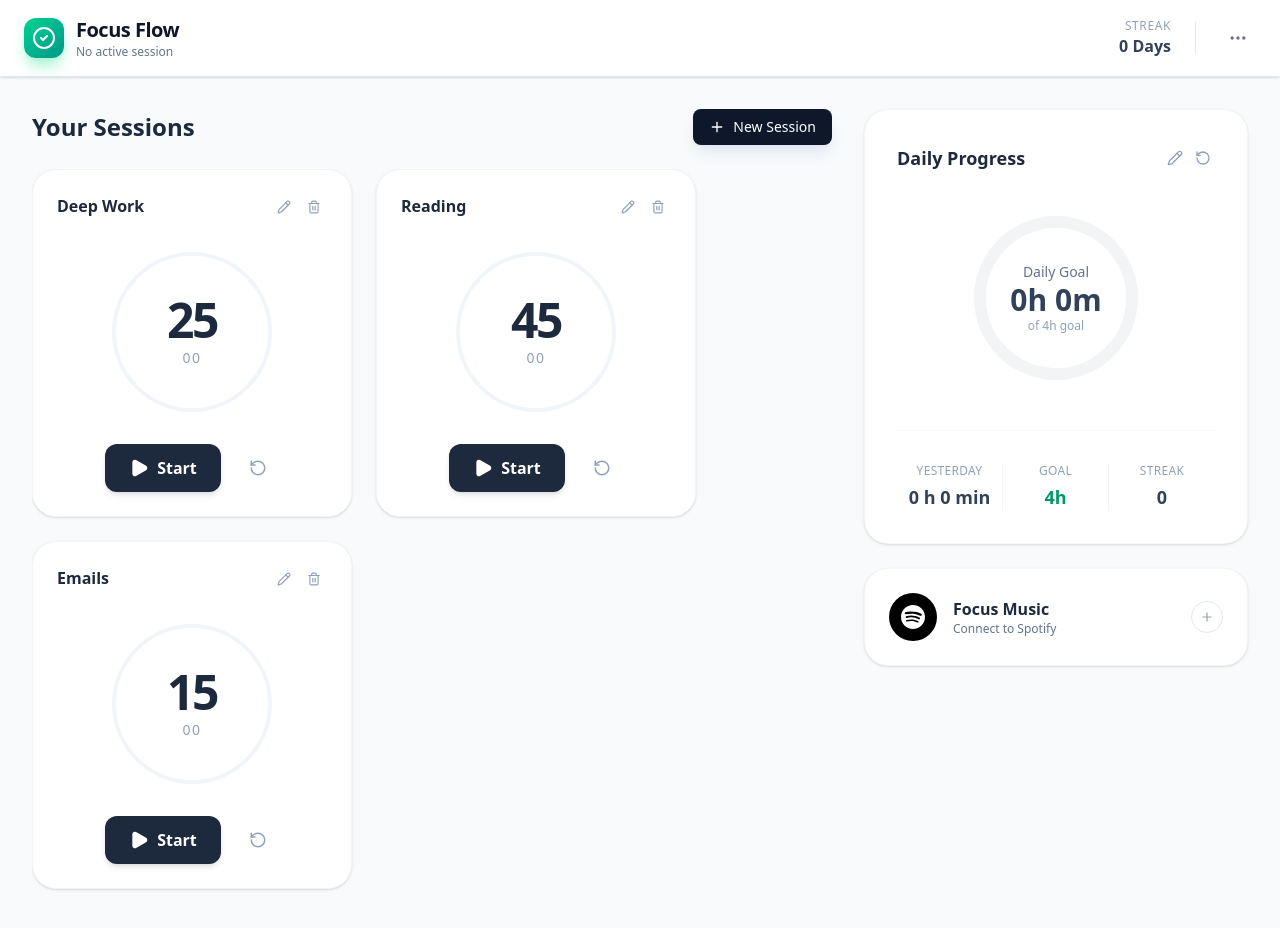
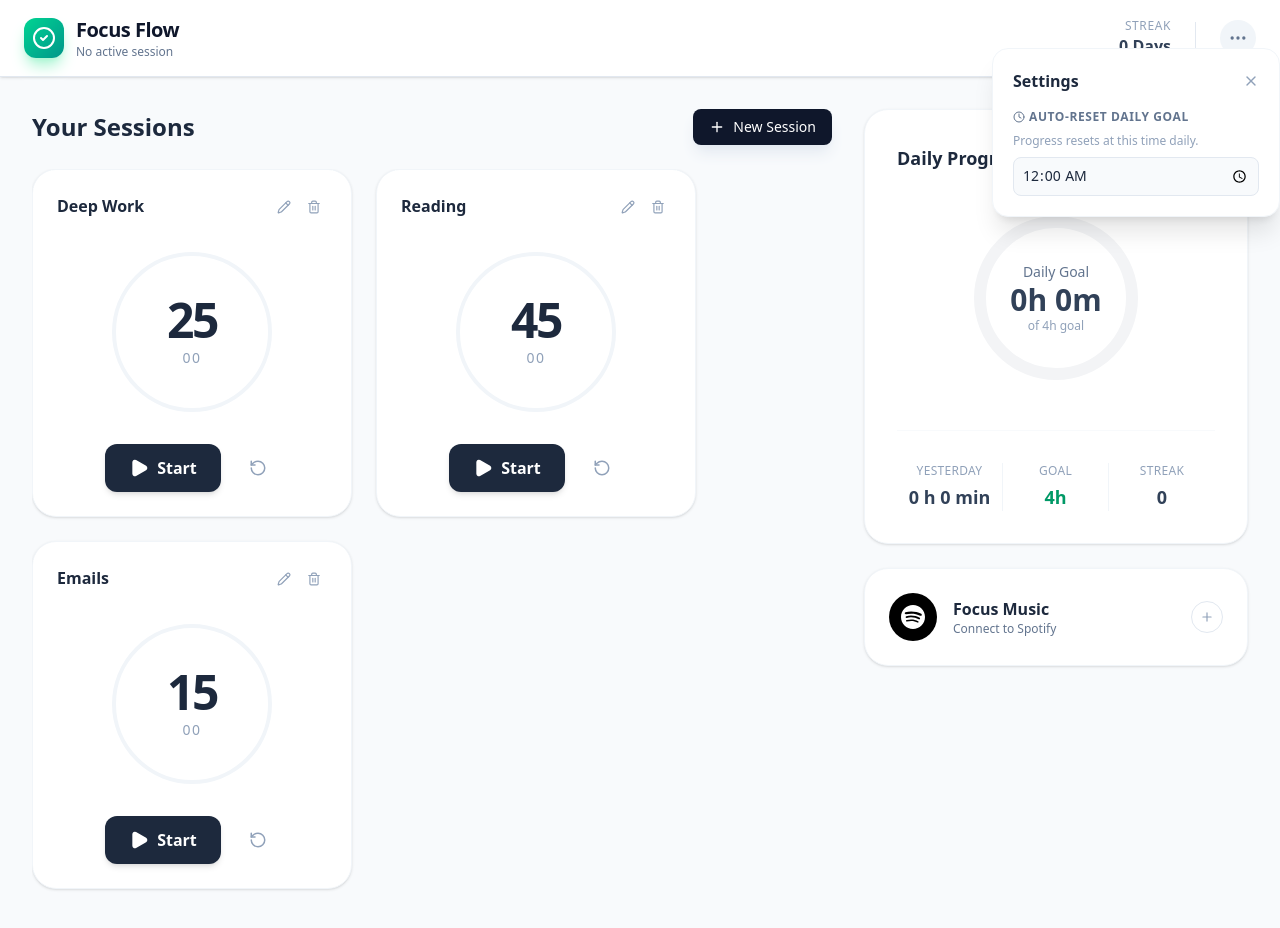
Before and after one commit to SheoranRavi/focus-flow, a React (Vite) app: page / in a window 1280 px wide. Both pictures are taken after a click on the button 1238 px from the left and 38 px from the top of the page. Shown: the top 928 px of the page. Built offline with nearby package versions, Linux system fonts and the light colour scheme.

Commit message:
temp commit

```diff
--- a/src/App.jsx
+++ b/src/App.jsx
@@ -1,5 +1,5 @@
 import React, { useState, useEffect, useRef } from 'react';
-import { Play, Pause, Plus, Trash2, RotateCcw, CheckCircle2, MoreHorizontal, X, Pencil } from 'lucide-react';
+import { Play, Pause, Plus, Trash2, RotateCcw, CheckCircle2, MoreHorizontal, X, Pencil, Clock, Underline } from 'lucide-react';
 
 // --- Components ---
 
@@ -54,13 +54,30 @@ const SessionCard = ({ session, isActive, onStart, onPause, onDelete, onUpdate,
   const [isEditing, setIsEditing] = useState(false);
   const [editTitle, setEditTitle] = useState(session.title);
   const [editDuration, setEditDuration] = useState(session.initialDuration / 60); // in minutes
+  const [editDailyGoal, setEditDailyGoal] = useState(session.dailyGoalMinutes); // in minutes
 
   // Calculate progress for this specific session ring
   const progressPercent = 1 - (session.timeLeft / session.initialDuration);
   const totalMinutes = Math.floor(session.timeLeft / 60);
   const seconds = session.timeLeft % 60;
 
+  // Calculate Daily Goal Progress for this session
+  const goalProgressPercent = session.dailyGoalMinutes > 0
+    ? Math.min((session.timeSpentToday || 0) / (session.dailyGoalMinutes * 60), 1)
+    : 0;
+
+  // Ring calculations for the outer goal ring
+  const outerRadius = 88; // Slightly larger than the inner 80px (w-40)
+  const outerStroke = 4;
+  const outerNormalizedRadius = outerRadius - outerStroke * 2;
+  const outerCircumference = outerNormalizedRadius * 2 * Math.PI;
+  const outerStrokeDashoffset = outerCircumference - goalProgressPercent * outerCircumference;
+
   const handleSave = () => {
+    // Ensure duration and goal are positive numbers
+    const newDuration = Math.max(1, parseInt(editDuration) || 1);
+    const newGoal = Math.max(0, parseInt(editDailyGoal) || 0);
+
     onUpdate(session.id, {
       title: editTitle,
       initialDuration: editDuration * 60,
@@ -215,6 +232,11 @@ const App = () => {
   const [streak, setStreak] = useState(0);
   const [yesterdayMin, setYesterdayMin] = useState(0);
 
+  // settings/menu state
+  const [isMenuOpen, setIsMenuOpen] = useState(false);
+  const [resetTime, setResetTime] = useState("00:00"); // midnight
+  const [lastResetDate, setLastResetDate] = useState(new Date().toDateString());
+
   // Edit Goal State
   const [isEditingGoal, setIsEditingGoal] = useState(false);
   const [editGoalHours, setEditGoalHours] = useState(4);
@@ -259,17 +281,44 @@ const App = () => {
   // Load data from localStorage
   useEffect(() => {
     const setData = async () => {
+      // load streak
       let localStreak = Number(localStorage.getItem('streak'));
       if (!isNaN(localStreak)){
         setStreak(localStreak);
       }
-      let yesMinLocal = Number(localStreak.getItem('yesterdayMins'));
+      // load yesterday's focus time
+      let yesMinLocal = Number(localStorage.getItem('yesterdayMins'));
       if (!isNaN(yesMinLocal)){
         setYesterdayMin(yesMinLocal);
+      }
+      // load the last reset date
+      let localLastResetDate = localStorage.getItem('lastResetDate');
+      if (localLastResetDate !== "" && localLastResetDate !== undefined){
+        setLastResetDate(localLastResetDate);
       }
     }
     setData();
   }, []);
+
+  // Effect for Auto-Reset Logic
+  useEffect(() => {
+    const checkResetTime = setInterval(() => {
+      const now = new Date();
+      // Format current time as HH:MM
+      const currentTimeString = now.getHours().toString().padStart(2, '0') + ':' + now.getMinutes().toString().padStart(2, '0');
+      const todayDateString = now.toDateString();
+
+      // If time matches preference AND we haven't reset today yet
+      if (currentTimeString === resetTime && lastResetDate !== todayDateString) {
+        setTotalFocusSeconds(0);
+        setLastResetDate(todayDateString);
+        localStorage.setItem('lastResetDate', todayDateString);
+        console.log("Daily progress auto-reset triggered.");
+      }
+    }, 1000);
+
+    return () => clearInterval(checkResetTime);
+  }, [resetTime, lastResetDate]);
 
   // Handlers
   const handleTotalFocusReset = () => {
@@ -350,9 +399,40 @@ const App = () => {
                 <div className="font-bold text-slate-700">{streak} Days</div>
             </div>
             <div className="h-8 w-px bg-slate-200"></div>
-            <button className="p-2 hover:bg-slate-100 rounded-full transition-colors">
+            <button onClick={() => setIsMenuOpen(!isMenuOpen)}
+                    className={`p-2 rounded-full transition-colors ${isMenuOpen ? 'bg-slate-100 text-slate-700' : 'hover:bg-slate-100 text-slate-500'}`}
+            >
                 <MoreHorizontal size={20} className="text-slate-500" />
             </button>
+
+            {isMenuOpen && (
+            <>
+              <div className="fixed inset-0 z-40" onClick={() => setIsMenuOpen(false)}></div>
+              <div className="absolute right-0 top-12 bg-white shadow-xl border border-slate-100 rounded-2xl p-5 w-72 z-50 animate-in fade-in zoom-in-95 duration-100">
+                <div className="flex items-center justify-between mb-4">
+                  <h4 className="font-bold text-slate-800">Settings</h4>
+                  <button onClick={() => setIsMenuOpen(false)} className="text-slate-400 hover:text-slate-600">
+                    <X size={16} />
+                  </button>
+                </div>
+
+                <div className="space-y-4">
+                  <div className="flex flex-col gap-2">
+                    <label className="text-xs text-slate-500 font-bold uppercase tracking-wider flex items-center gap-1">
+                      <Clock size={12} /> Auto-Reset Daily Goal
+                    </label>
+                    <p className="text-xs text-slate-400">Progress resets at this time daily.</p>
+                    <input
+                      type="time"
+                      value={resetTime}
+                      onChange={(e) => setResetTime(e.target.value)}
+                      className="border border-slate-200 bg-slate-50 rounded-lg p-2 text-sm focus:outline-none focus:border-emerald-500 focus:ring-2 focus:ring-emerald-100 w-full"
+                    />
+                  </div>
+                </div>
+              </div>
+            </>
+                )}
         </div>
       </header>
 
```
